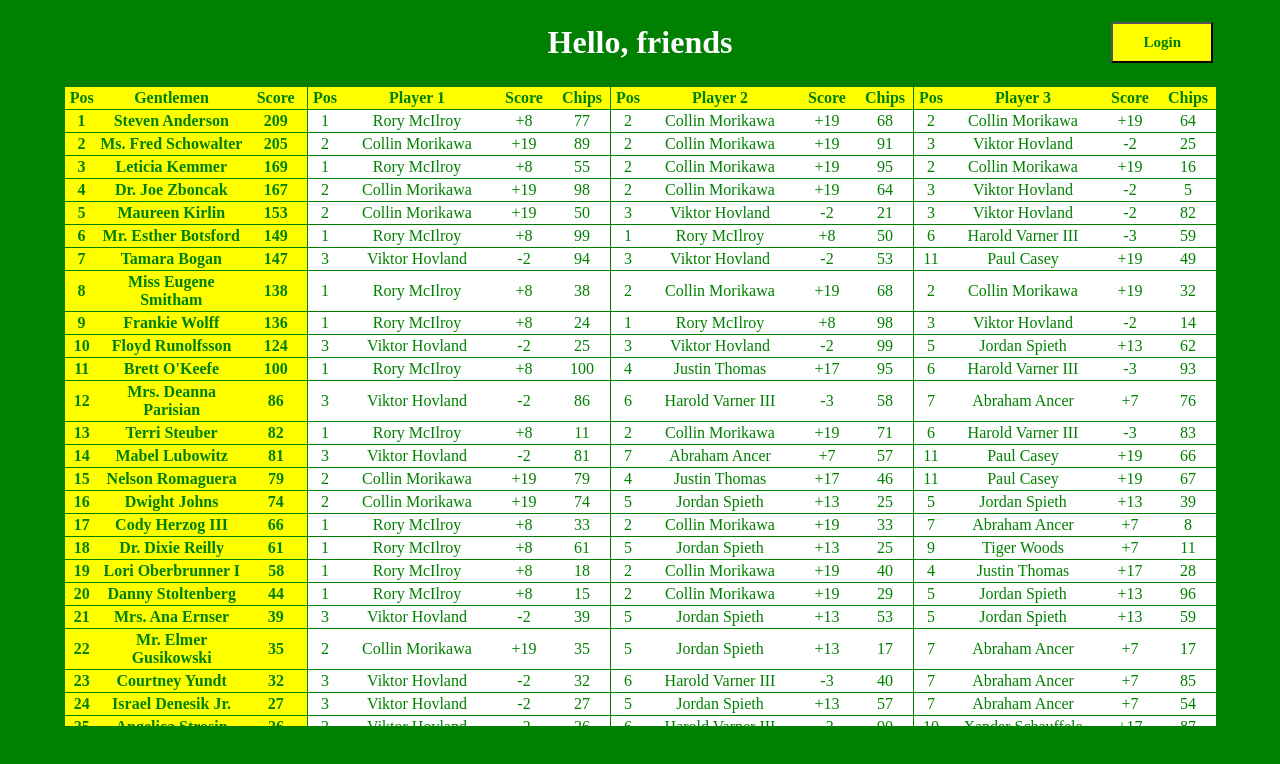
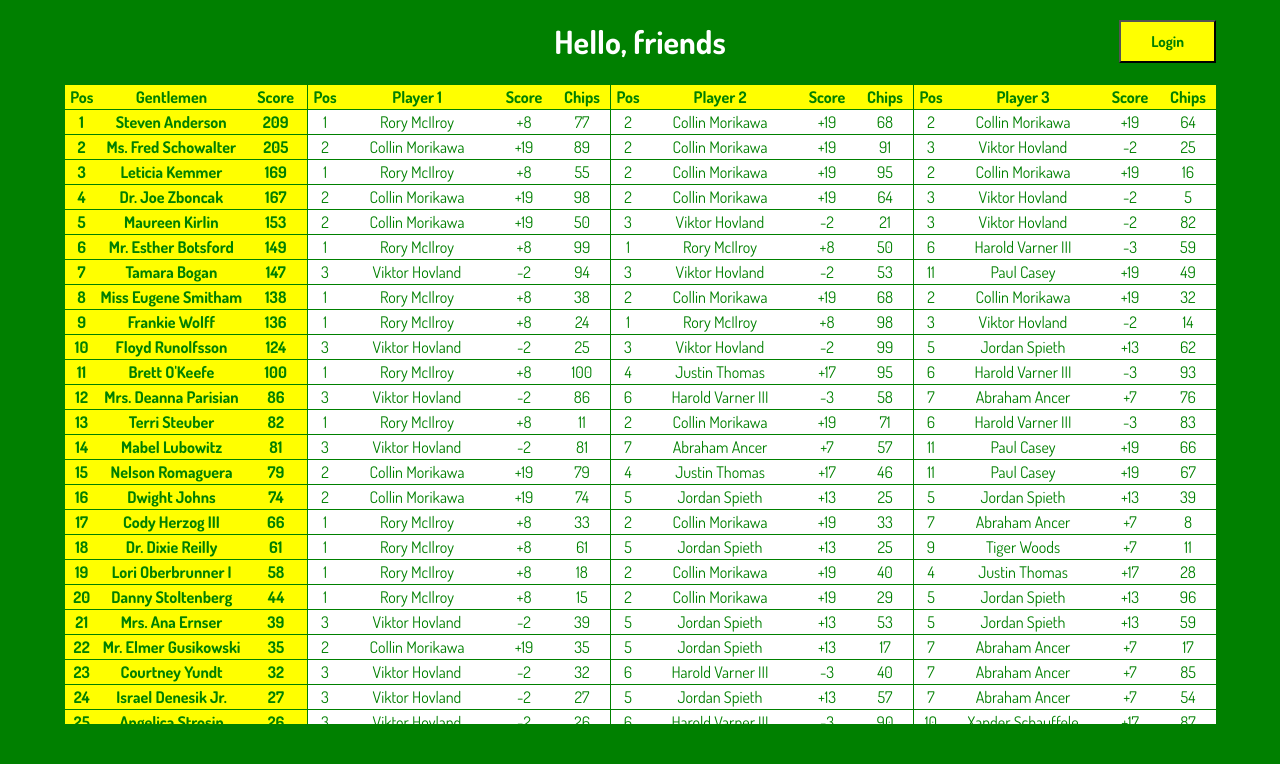
Before and after one commit to gwaltneyluke/react-golf-pool, a React (Create React App) app: page / in a window 1280 px wide. Shown: the top 764 px of the page. Built offline with nearby package versions, Linux system fonts and the light colour scheme.

Commit message:
feat: flex-box instead of table, dosis font

```diff
--- a/public/index.html
+++ b/public/index.html
@@ -24,6 +24,9 @@
       work correctly both with client-side routing and a non-root public URL.
       Learn how to configure a non-root public URL by running `npm run build`.
     -->
+    <link rel="preconnect" href="https://fonts.googleapis.com">
+    <link rel="preconnect" href="https://fonts.gstatic.com" crossorigin>
+    <link href="https://fonts.googleapis.com/css2?family=Dosis:wght@400;700&display=swap" rel="stylesheet">
     <title>React App</title>
   </head>
   <body>
--- a/src/App.css
+++ b/src/App.css
@@ -5,7 +5,7 @@
 }
 
 * {
-  font-family: serif;
+  font-family: 'Dosis', sans-serif;
   text-align: center;
   color: var(--secondary-color);
 }
@@ -15,14 +15,19 @@
   height: 100%;
 }
 
-.title-and-login-bar {
-  margin-left: auto;
-  margin-right: auto;
-  table-layout: fixed;
+.top-bar {
+  align-items: center;
+  display: flex;
+  justify-content: space-between;
+  margin: auto;
   width: 90%;
 }
 
-.login-button, .make-picks-button {
+.top-bar-element {
+  flex: 1 1 33%;
+}
+
+button.top-bar-button {
   background-color: var(--accent-color);
   color: var(--primary-color);
   float: right;
--- a/src/modules/PageLayout.js
+++ b/src/modules/PageLayout.js
@@ -16,22 +16,16 @@
 
     return (
         <div class='App'>
-            <table class='title-and-login-bar'>
-                <tbody>
-                    <tr>
-                        <td></td>
-                        <td>
-                            <h1 class='title'>Hello, friends</h1>
-                        </td>
-                        <td>
-                            {user.signedIn ?
-                                (<button class='make-picks-button'>Make Picks</button>) :
-                                (<button class='login-button' onClick={handleLoginClick}>Login</button>)
-                            }
-                        </td>
-                    </tr>
-                </tbody>
-            </table>
+            <span class='top-bar'>
+                <div class='top-bar-element'></div>
+                <h1 class='top-bar-element title'>Hello, friends</h1>
+                <div class='top-bar-element'>
+                    {user.signedIn ?
+                        (<button class='top-bar-button'>Make Picks</button>) :
+                        (<button class='top-bar-button' onClick={handleLoginClick}>Login</button>)
+                    }
+                </div>
+            </span>
             <GentLeaderboard />
         </div>
     )
```
